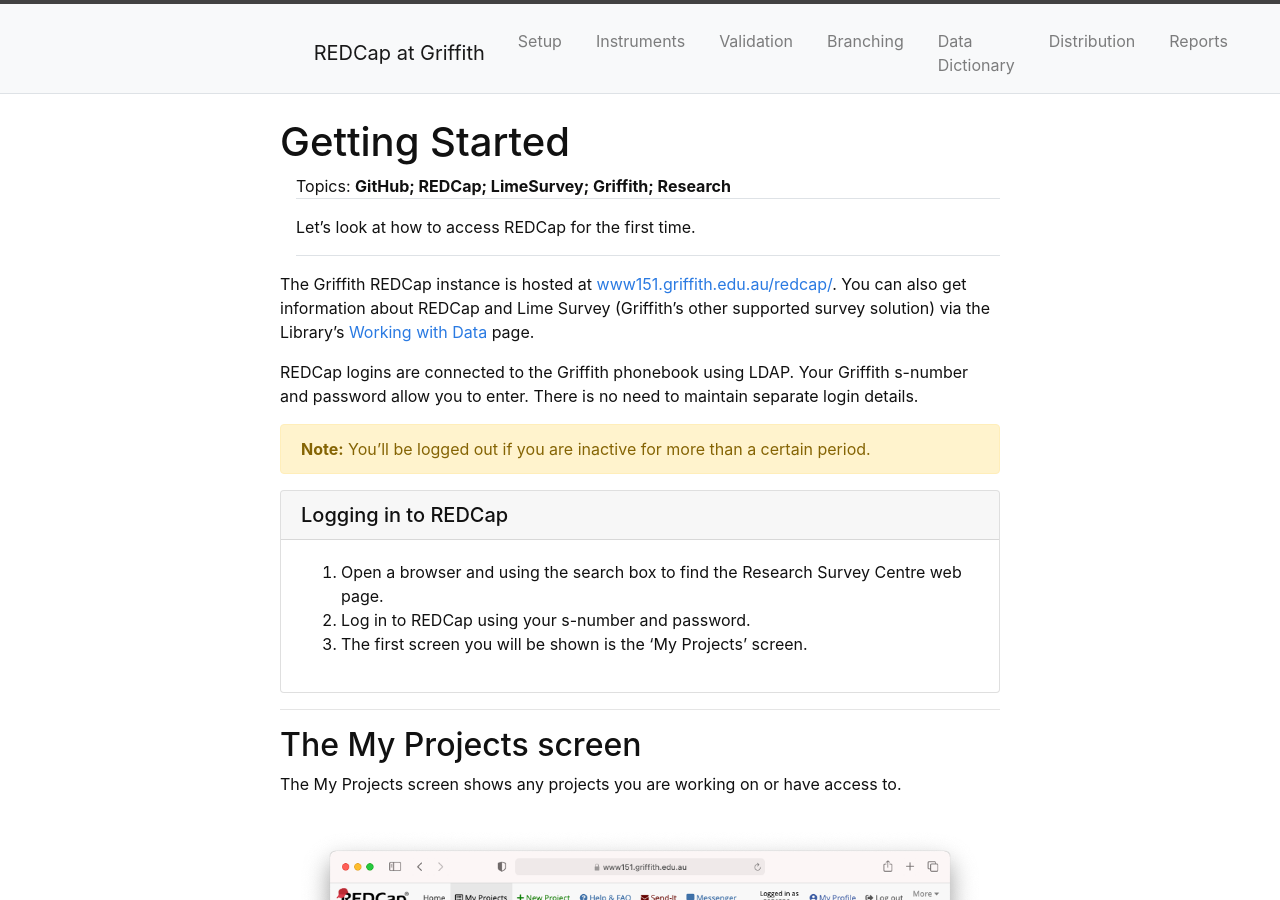
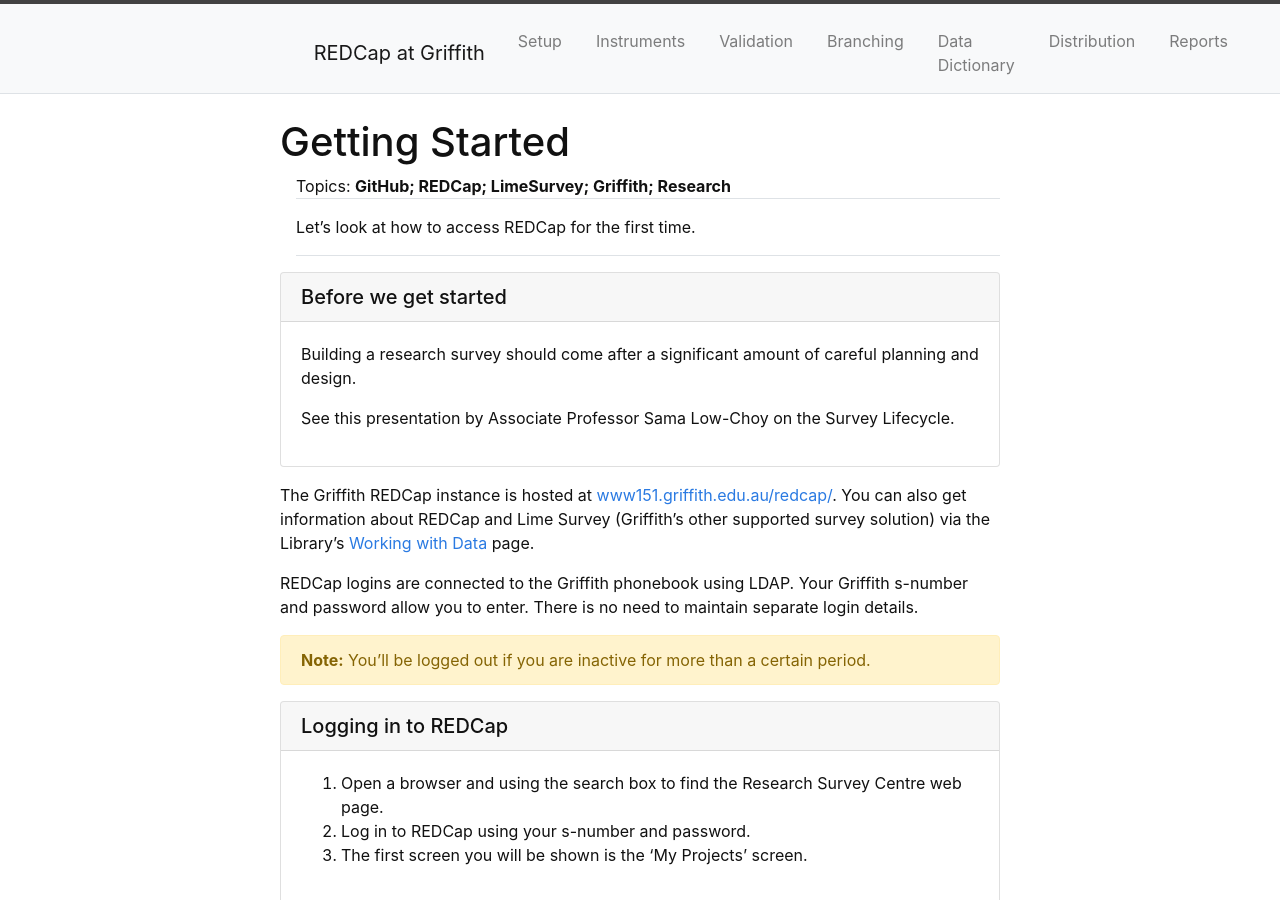
Before and after one commit to GriffithUniLibrary/redcap-intro-superseded, a Jekyll site: the page built from content/0-start.md, in a window 1280 px wide and 900 px high. Built offline with Jekyll 4.4.1, drawn with Linux system fonts in a browser that asks for light colours.

Commit message:
Before we begin added

```diff
--- a/content/0-start.md
+++ b/content/0-start.md
@@ -3,6 +3,15 @@ title: Getting Started
 topics: GitHub; REDCap; LimeSurvey; Griffith; Research
 description: Let's look at how to access REDCap for the first time.
 ---
+
+{% capture beforewebegin %}
+
+Building a research survey should come after a significant amount of careful planning and design.
+
+See this presentation by Associate Professor Sama Low-Choy on the Survey Lifecycle.
+
+{% endcapture %}
+{% include card.html header="Before we get started" text=beforewebegin %}
 
 The Griffith REDCap instance is hosted at [www151.griffith.edu.au/redcap/](https://www151.griffith.edu.au/redcap/). You can also get information about REDCap and Lime Survey (Griffith's other supported survey solution) via the Library's [Working with Data](https://www.griffith.edu.au/library/research-publishing/working-with-data/create-and-capture) page.
 
```
Also changed, not shown: 1 other file.
